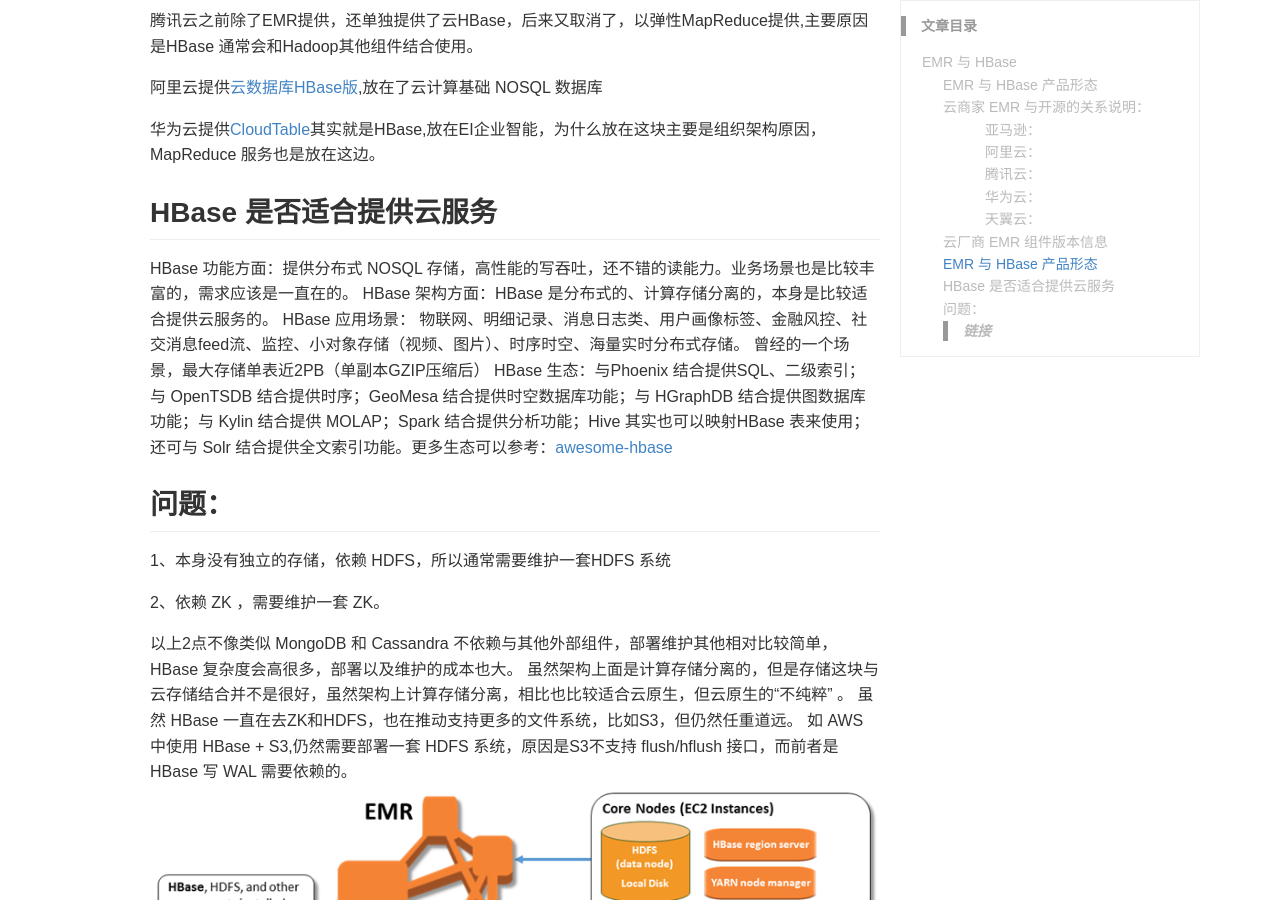
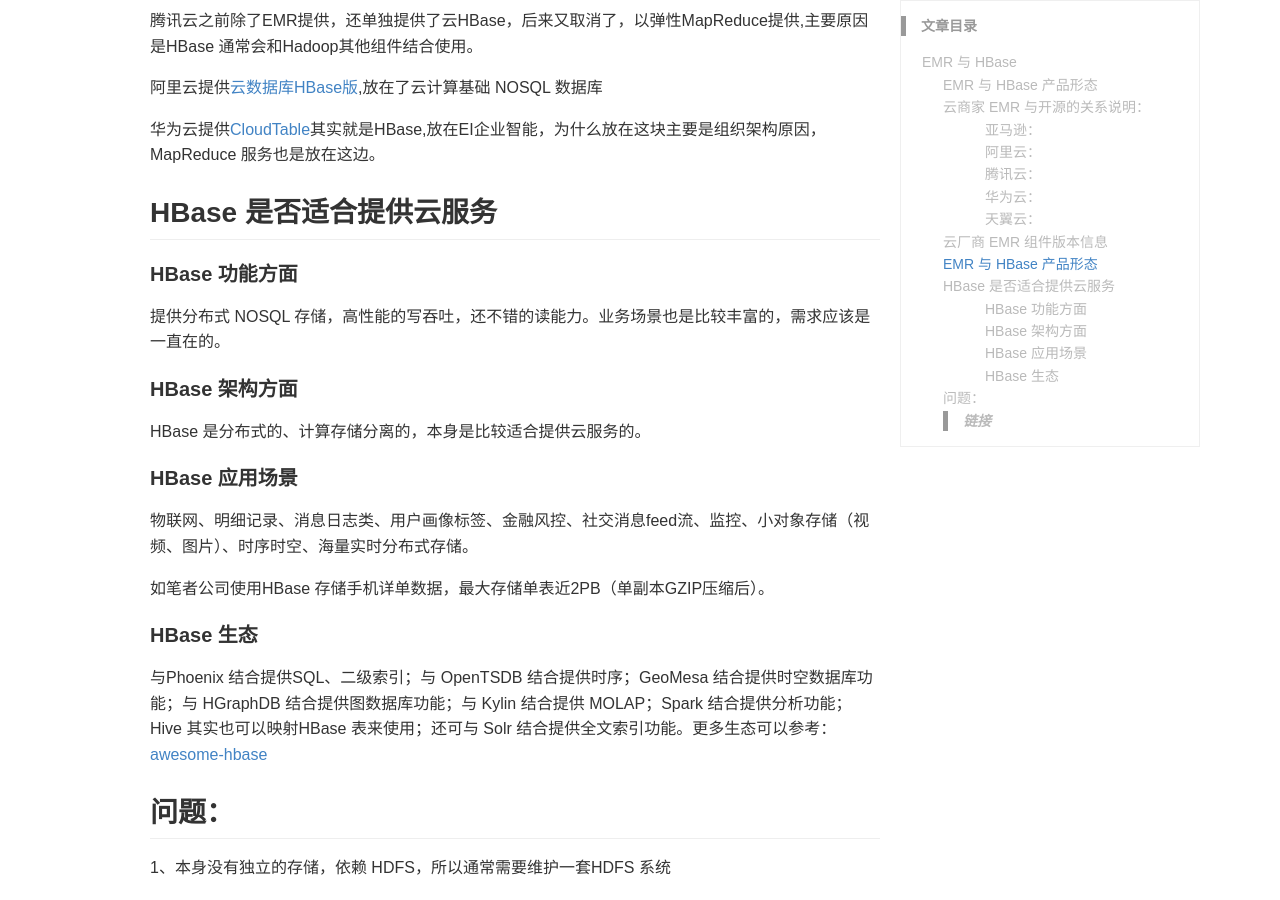
Before and after one commit to utf7/utf7.github.io, a Jekyll site: the page built from _posts/2019-08-15-emr-and-hbase.md, in a window 1280 px wide and 900 px high, scrolled down 3284 px. Built offline with Jekyll 4.4.1, drawn with Linux system fonts in a browser that asks for light colours; comment, search, counter and statistics services are not loaded.

Commit message:
Update 2019-08-15-emr-and-hbase.md

```diff
--- a/_posts/2019-08-15-emr-and-hbase.md
+++ b/_posts/2019-08-15-emr-and-hbase.md
@@ -123,10 +123,23 @@
 
 ## HBase 是否适合提供云服务
 
-HBase 功能方面：提供分布式 NOSQL 存储，高性能的写吞吐，还不错的读能力。业务场景也是比较丰富的，需求应该是一直在的。
-HBase 架构方面：HBase 是分布式的、计算存储分离的，本身是比较适合提供云服务的。
-HBase 应用场景： 物联网、明细记录、消息日志类、用户画像标签、金融风控、社交消息feed流、监控、小对象存储（视频、图片）、时序时空、海量实时分布式存储。 曾经的一个场景，最大存储单表近2PB（单副本GZIP压缩后）
-HBase 生态：与Phoenix 结合提供SQL、二级索引；与 OpenTSDB 结合提供时序；GeoMesa 结合提供时空数据库功能；与 HGraphDB 结合提供图数据库功能；与 Kylin 结合提供 MOLAP；Spark 结合提供分析功能；Hive 其实也可以映射HBase 表来使用；还可与 Solr 结合提供全文索引功能。更多生态可以参考：[awesome-hbase](https://github.com/rayokota/awesome-hbase)
+#### HBase 功能方面
+
+提供分布式 NOSQL 存储，高性能的写吞吐，还不错的读能力。业务场景也是比较丰富的，需求应该是一直在的。
+
+#### HBase 架构方面
+
+HBase 是分布式的、计算存储分离的，本身是比较适合提供云服务的。
+
+#### HBase 应用场景
+
+物联网、明细记录、消息日志类、用户画像标签、金融风控、社交消息feed流、监控、小对象存储（视频、图片）、时序时空、海量实时分布式存储。
+
+如笔者公司使用HBase 存储手机详单数据，最大存储单表近2PB（单副本GZIP压缩后）。
+
+#### HBase 生态
+
+与Phoenix 结合提供SQL、二级索引；与 OpenTSDB 结合提供时序；GeoMesa 结合提供时空数据库功能；与 HGraphDB 结合提供图数据库功能；与 Kylin 结合提供 MOLAP；Spark 结合提供分析功能；Hive 其实也可以映射HBase 表来使用；还可与 Solr 结合提供全文索引功能。更多生态可以参考：[awesome-hbase](https://github.com/rayokota/awesome-hbase)
 
 ## 问题：
 
```
